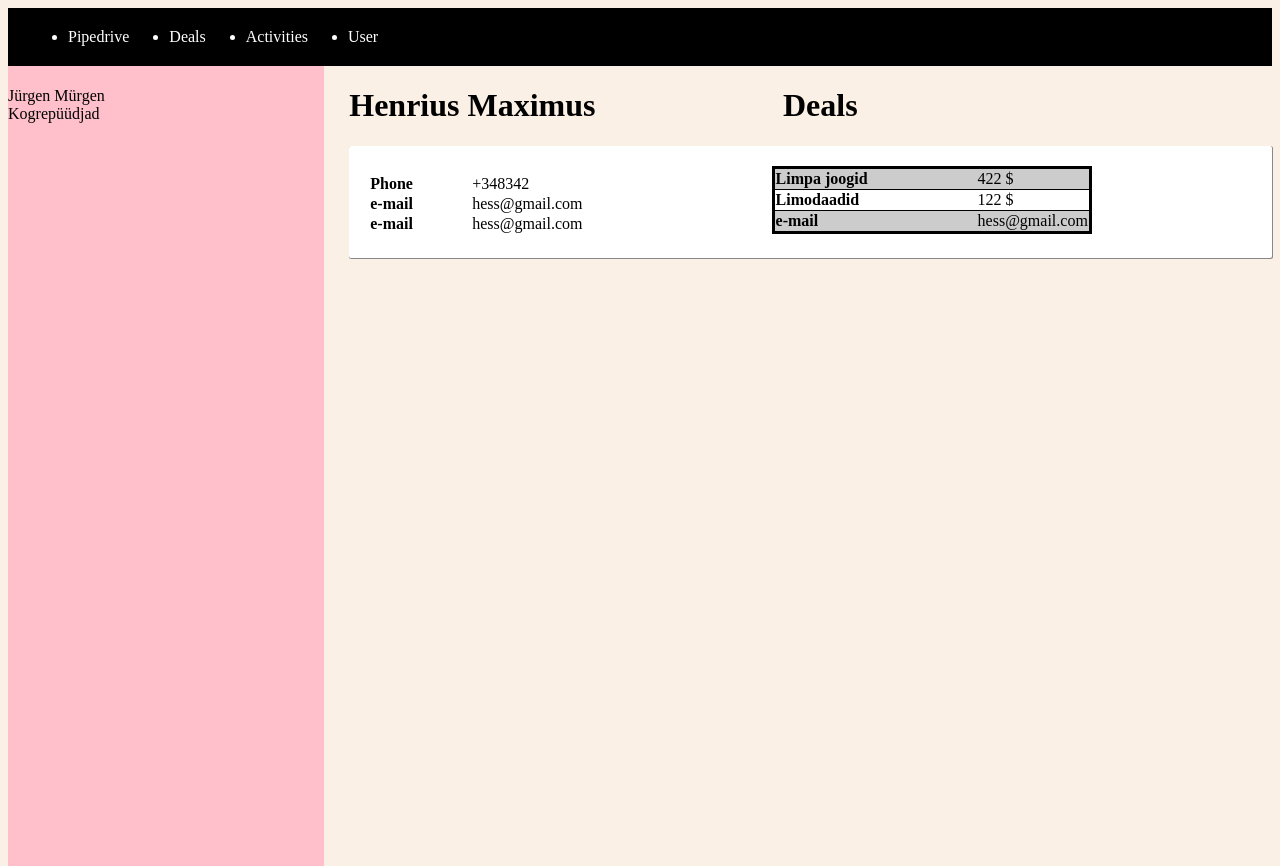
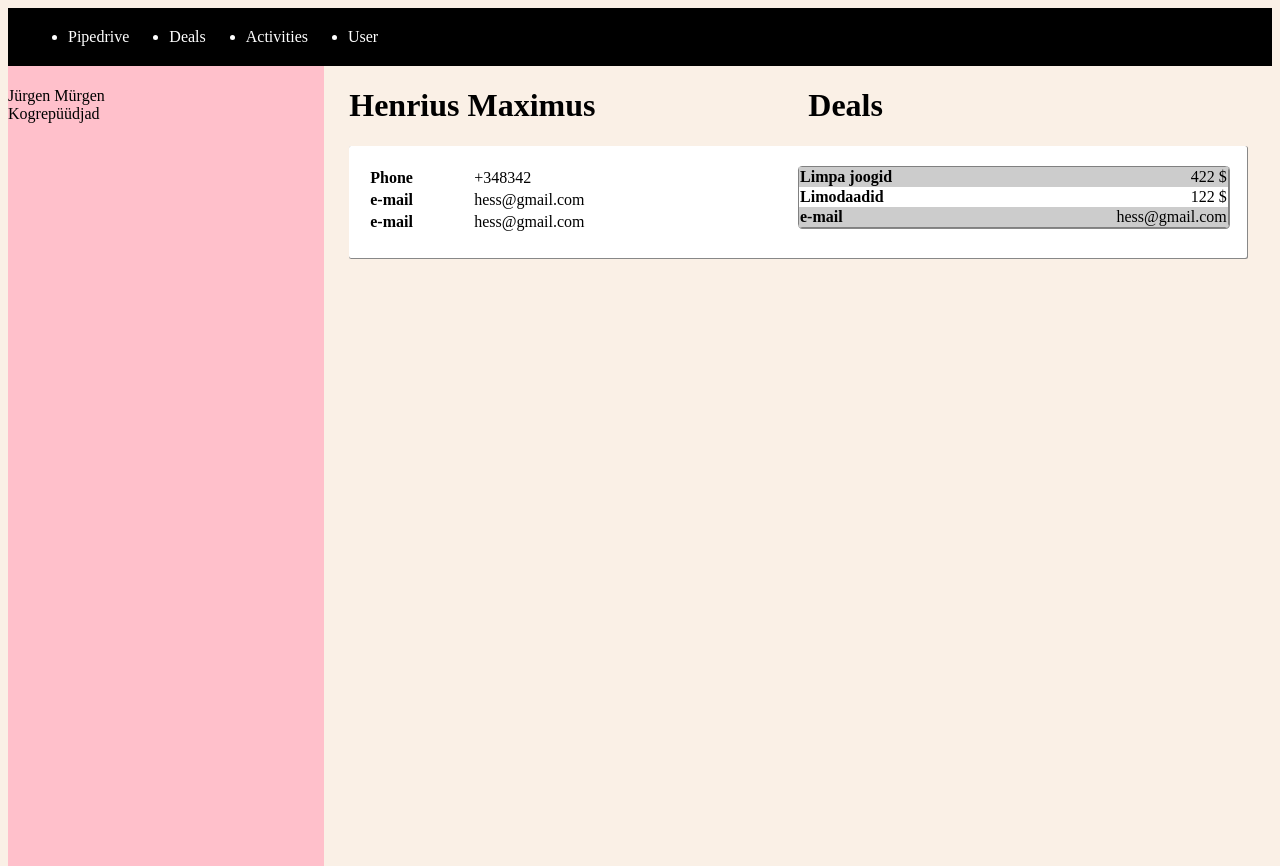
Before and after one commit to hhabakuk/PD_test, a plain HTML site: page index.html in a window 1280 px wide. Drawn offline with Linux system fonts and the light colour scheme.

Commit message:
table working

```diff
--- a/index.html
+++ b/index.html
@@ -34,13 +34,13 @@
 
 
 
-      <div class="title">
+      <div class="title client-name">
 
         <h1>Henrius Maximus</h1>
 
       </div>
 
-      <div class="title">
+      <div class="title deals">
         <h1>Deals</h1>
       </div>
 
@@ -76,6 +76,8 @@
       </tr>
   </table>
 
+
+
       </div>
 
 
--- a/style.css
+++ b/style.css
@@ -33,19 +33,24 @@ nav ul li {
 
 .title {
 display: inline-block;
-width: 32%;
-margin-left: 2%;
+width: 36%;
+
+}
+
+.client-name{
+  margin-left: 2%;
+}
 
 
-
-
-}
 
 .details-background {
   background-color: white;
   margin-left: 27%;
+  margin-right: 2%;
   border-radius: 2px;
   box-shadow: 0.5px 0.5px 0.5px 0.5px #888888;
+  padding: 20px 0px 20px 0px;
+
 
 
 
@@ -54,15 +59,24 @@ margin-left: 2%;
 table {
 
   display: inline-block;
-  width: 41%;
-  margin-left: 20px;
-  padding: 20px 0px 20px 0px;
-  border-collapse: collapse;
-  border-spacing: 0;
+  width: 48%;
+
+}
+
+.client-details {
+  margin-left: 2%;
+}
 
 
-
-
+.client-deals {
+  border: 1px solid gray;
+  border-collapse: separate;
+  border-radius: 4px;
+  border-spacing: 0px;
+  float: right;
+  margin-right: 2%;
+  display: table;
+  box-shadow: 0.5px 0.5px 0.5px 0.5px #888888;
 
 }
 
@@ -78,26 +92,20 @@ table.client-details > tbody > tr > th {
 
 }
 
+
 table.client-deals > tbody > tr > th {
 
-  width: 200px;
-
-}
-
-table.client-deals > tbody {
-
-  border: 3px solid black;
-  border-radius: 5px;
-
+  width: 30%;
 
 
 }
 
-table.client-deals > tbody > tr {
-  border: 1px solid black;
-}
+table.client-deals > tbody > tr > td {
+
+  text-align: right;
 
 
+}
 
 table.client-deals > tbody > tr:nth-child(even){background: #FFF;
 }
```
